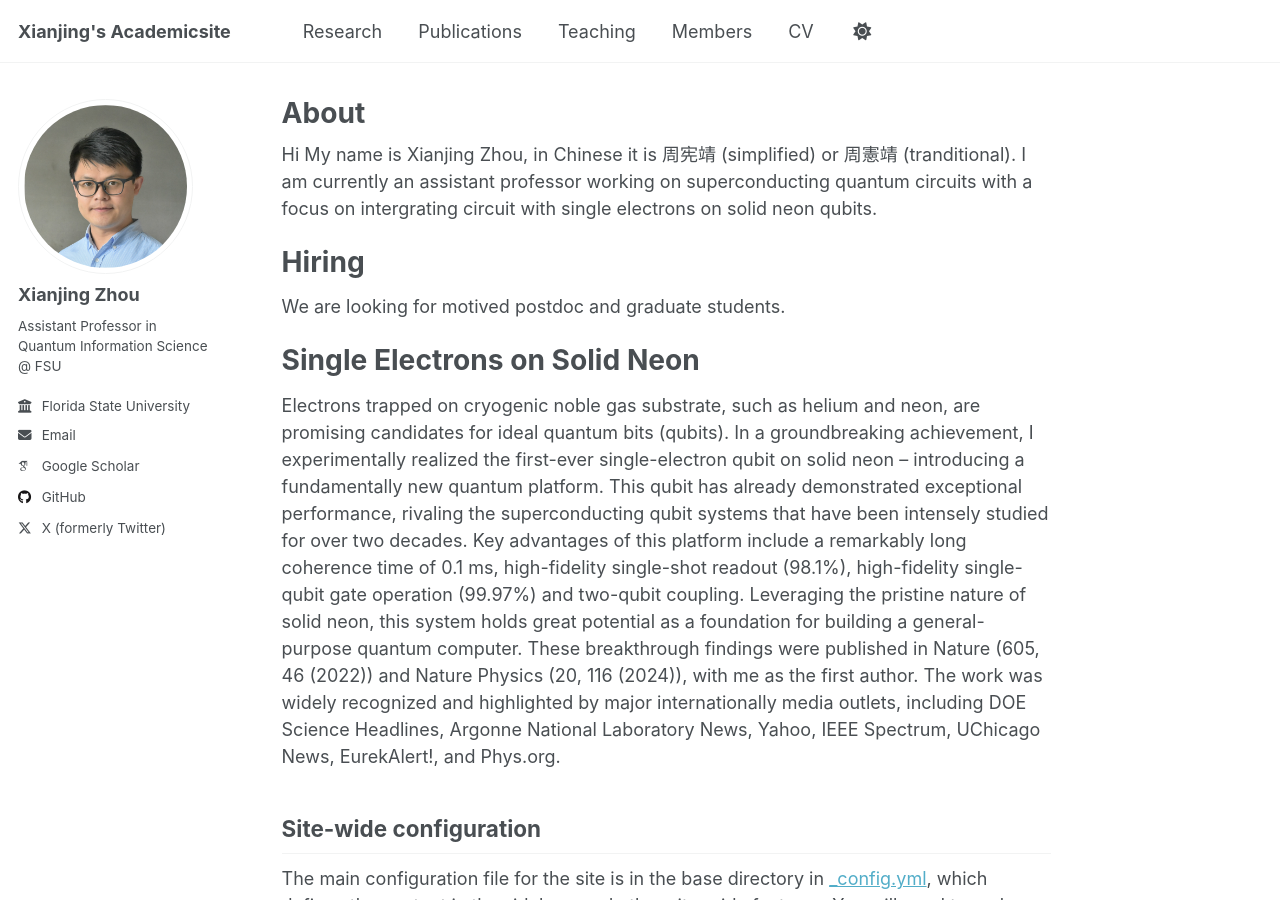
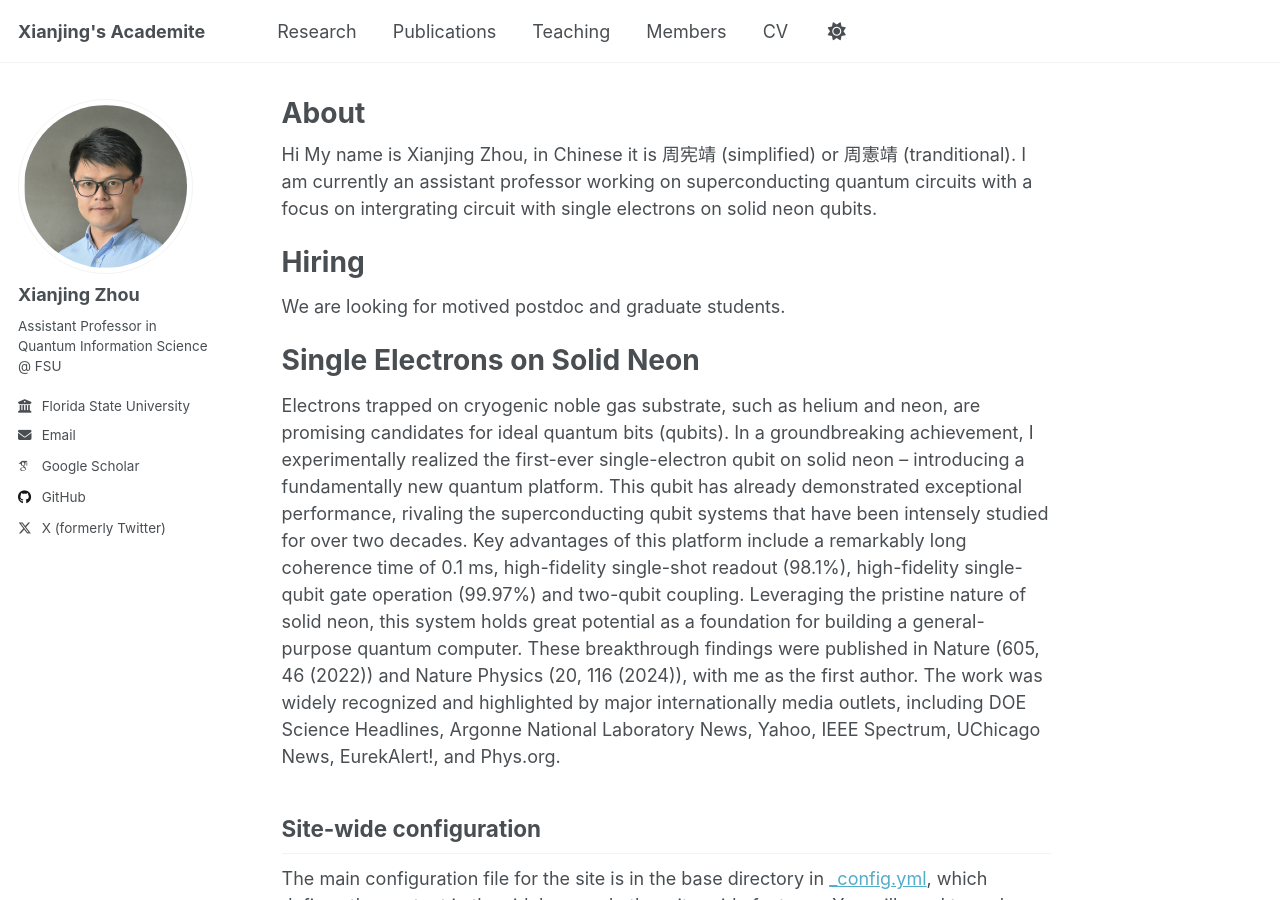
Before and after one commit to XianjingZhou/XianjingZhou.github.io, a Jekyll site: the page built from _pages/about.md, in a window 1280 px wide and 900 px high. Built offline with Jekyll 4.4.1, drawn with Linux system fonts in a browser that asks for light colours; some web fonts are replaced.

Commit message:
title twike

```diff
--- a/_config.yml
+++ b/_config.yml
@@ -9,7 +9,7 @@
 # Basic Site Settings
 locale                   : "en-US"
 site_theme               : "default"
-title                    : "Xianjing's Academicsite"
+title                    : "Xianjing's Academite"
 title_separator          : "-"
 name                     : &name "Xianjing Zhou"
 description              : &description "personal description"
```
